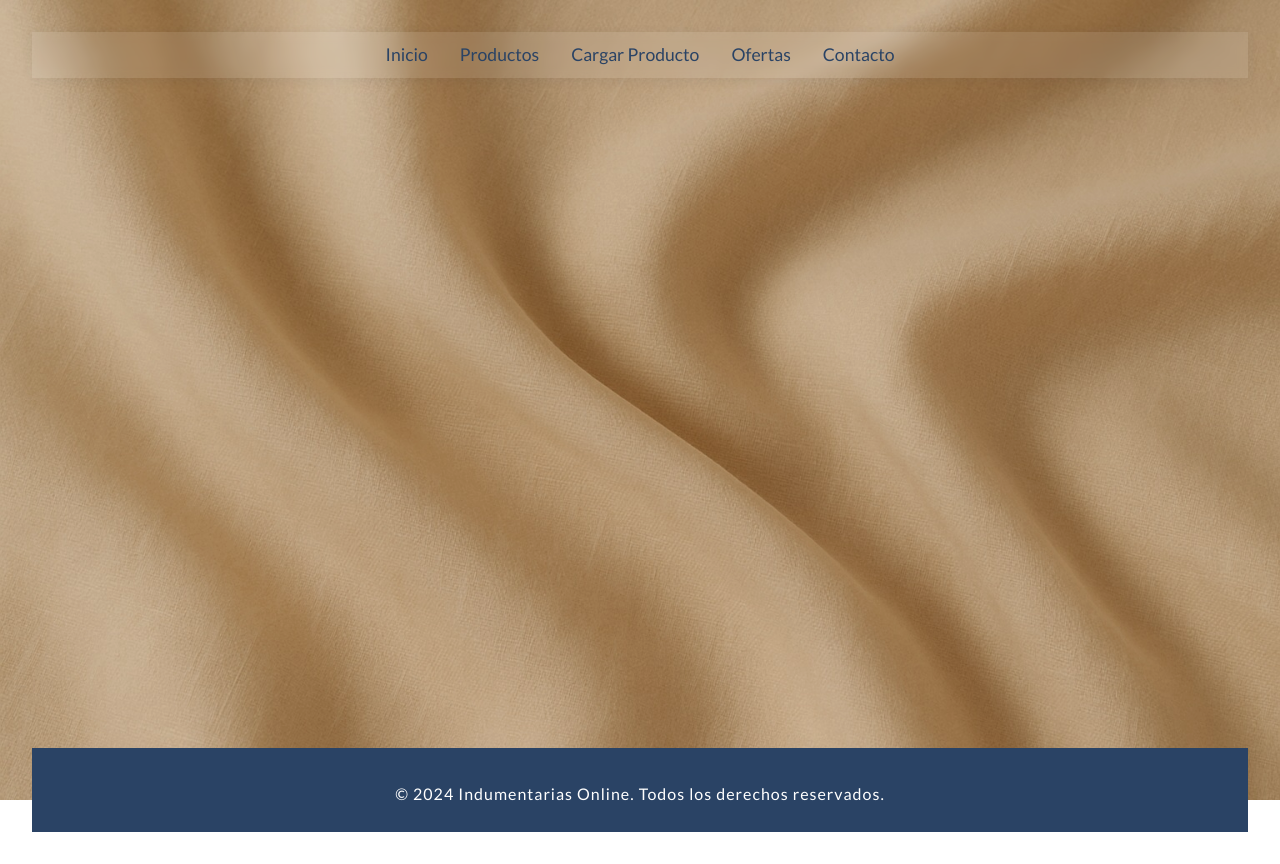
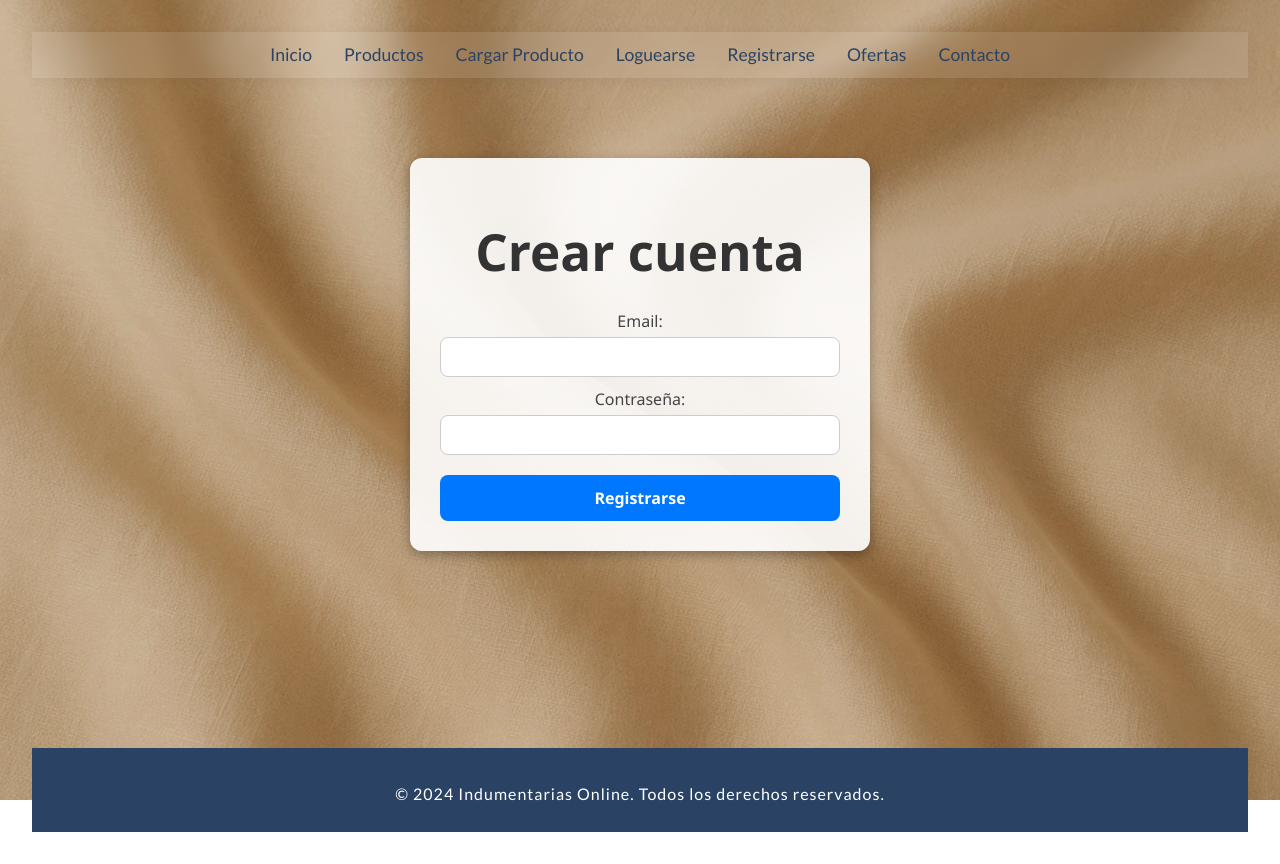
Before and after one commit to alefe53/IndumentariasOnline, a Vue app in the folder client/: page /register in a window 1280 px wide. Built offline with nearby package versions, Linux system fonts and the light colour scheme.

Commit message:
Tratando de agregar funcionalidad de login

```diff
--- a/client/src/App.vue
+++ b/client/src/App.vue
@@ -7,6 +7,8 @@
         <router-link to="/" class="nav-link">Inicio</router-link>
         <a href="#" class="nav-link">Productos</a>
         <router-link to="/cargar-producto" class="nav-link">Cargar Producto</router-link>
+        <router-link to="/login" class ="nav-link">Loguearse</router-link>
+        <router-link to="/register" class="nav-link">Registrarse</router-link>
         <a href="#" class="nav-link">Ofertas</a>
         <a href="#" class="nav-link">Contacto</a>
       </nav>
--- a/client/src/routers/index.js
+++ b/client/src/routers/index.js
@@ -1,6 +1,7 @@
 import { createRouter, createWebHistory } from 'vue-router';
 import HomepageView from '../Views/HomepageView.vue';
 import CargarProducto from '../views/CargarProducto.vue';
+import RegisterView from '../views/RegisterView.vue';
 
 const router = createRouter({
   history: createWebHistory(),
@@ -15,6 +16,7 @@ const router = createRouter({
       name: 'CargarProducto',
       component: CargarProducto,
     },
+    { path: '/register', component: RegisterView },
   ],
 });
 
--- /dev/null
+++ b/client/src/views/LoginView.vue
@@ -0,0 +1,116 @@
+<template>
+  <div class="login-container">
+    <h1>Iniciar sesión</h1>
+    <form @submit.prevent="login">
+      <label for="email">Email:</label>
+      <input type="email" v-model="email" required />
+
+      <label for="password">Contraseña:</label>
+      <input type="password" v-model="password" required />
+
+      <button type="submit">Ingresar</button>
+    </form>
+    <p v-if="error" class="error">{{ error }}</p>
+  </div>
+</template>
+
+<script>
+import { auth } from '../auth';
+
+export default {
+  data() {
+    return {
+      email: '',
+      password: '',
+      error: ''
+    };
+  },
+  methods: {
+    async login() {
+      this.error = '';
+      try {
+        const response = await fetch('http://localhost:3000/api/auth/login', {
+          method: 'POST',
+          headers: { 'Content-Type': 'application/json' },
+          body: JSON.stringify({ email: this.email, password: this.password })
+        });
+
+        const data = await response.json();
+
+        if (!response.ok) throw new Error(data.error || 'Error desconocido');
+
+        auth.login(data.token);
+        this.$router.push('/');
+      } catch (err) {
+        this.error = err.message;
+      }
+    }
+  }
+};
+</script>
+
+<style scoped>
+.login-container {
+  max-width: 400px;
+  margin: 80px auto;
+  padding: 30px;
+  background-color: rgba(255, 255, 255, 0.9);
+  border-radius: 12px;
+  box-shadow: 0 4px 12px rgba(0, 0, 0, 0.3);
+  font-family: 'Segoe UI', sans-serif;
+}
+
+h1 {
+  text-align: center;
+  margin-bottom: 20px;
+  color: #333;
+}
+
+form {
+  display: flex;
+  flex-direction: column;
+}
+
+label {
+  margin-top: 10px;
+  margin-bottom: 4px;
+  color: #444;
+  font-weight: 500;
+}
+
+input {
+  padding: 10px;
+  border-radius: 8px;
+  border: 1px solid #ccc;
+  font-size: 1rem;
+  outline: none;
+  transition: 0.3s;
+}
+
+input:focus {
+  border-color: #0077ff;
+  box-shadow: 0 0 0 2px rgba(0, 119, 255, 0.2);
+}
+
+button {
+  margin-top: 20px;
+  padding: 12px;
+  background-color: #0077ff;
+  color: white;
+  font-weight: bold;
+  border: none;
+  border-radius: 8px;
+  cursor: pointer;
+  transition: background-color 0.3s;
+}
+
+button:hover {
+  background-color: #005fd1;
+}
+
+.error {
+  color: red;
+  margin-top: 10px;
+  text-align: center;
+}
+</style>
--- /dev/null
+++ b/client/src/views/RegisterView.vue
@@ -0,0 +1,127 @@
+<template>
+  <div class="register-container">
+    <h1>Crear cuenta</h1>
+    <form @submit.prevent="register">
+      <label>Email:</label>
+      <input type="email" v-model="email" required />
+
+      <label>Contraseña:</label>
+      <input type="password" v-model="password" required />
+
+      <button type="submit">Registrarse</button>
+    </form>
+    <p v-if="error" class="error">{{ error }}</p>
+    <p v-if="success" class="success">{{ success }}</p>
+  </div>
+</template>
+
+<script>
+export default {
+  data() {
+    return {
+      email: '',
+      password: '',
+      error: '',
+      success: ''
+    };
+  },
+  methods: {
+    async register() {
+      this.error = '';
+      this.success = '';
+      try {
+        const response = await fetch('http://localhost:3000/api/auth/register', {
+          method: 'POST',
+          headers: { 'Content-Type': 'application/json' },
+          body: JSON.stringify({
+            email: this.email,
+            password: this.password
+          })
+        });
+
+        const data = await response.json();
+
+        if (!response.ok) throw new Error(data.error || 'Error desconocido');
+
+        this.success = 'Registro exitoso.';
+        this.email = '';
+        this.password = '';
+      } catch (err) {
+        this.error = err.message;
+      }
+    }
+  }
+};
+</script>
+
+<style scoped>
+.register-container {
+  max-width: 400px;
+  margin: 80px auto;
+  padding: 30px;
+  background-color: rgba(255, 255, 255, 0.9);
+  border-radius: 12px;
+  box-shadow: 0 4px 12px rgba(0, 0, 0, 0.3);
+  font-family: 'Segoe UI', sans-serif;
+}
+
+h1 {
+  text-align: center;
+  margin-bottom: 20px;
+  color: #333;
+}
+
+form {
+  display: flex;
+  flex-direction: column;
+}
+
+label {
+  margin-top: 10px;
+  margin-bottom: 4px;
+  color: #444;
+  font-weight: 500;
+}
+
+input {
+  padding: 10px;
+  border-radius: 8px;
+  border: 1px solid #ccc;
+  font-size: 1rem;
+  outline: none;
+  transition: 0.3s;
+}
+
+input:focus {
+  border-color: #0077ff;
+  box-shadow: 0 0 0 2px rgba(0, 119, 255, 0.2);
+}
+
+button {
+  margin-top: 20px;
+  padding: 12px;
+  background-color: #0077ff;
+  color: white;
+  font-weight: bold;
+  border: none;
+  border-radius: 8px;
+  cursor: pointer;
+  transition: background-color 0.3s;
+}
+
+button:hover {
+  background-color: #005fd1;
+}
+
+.error {
+  color: red;
+  margin-top: 10px;
+  text-align: center;
+}
+
+.success {
+  color: green;
+  margin-top: 10px;
+  text-align: center;
+}
+</style>
```
